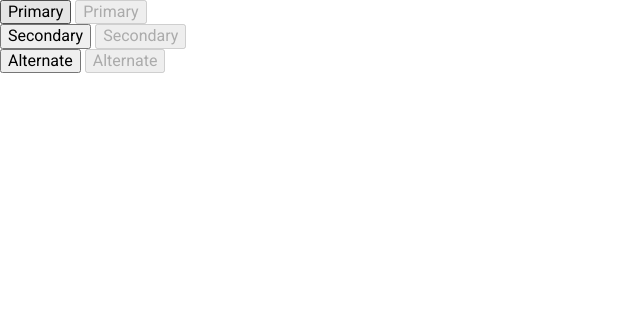
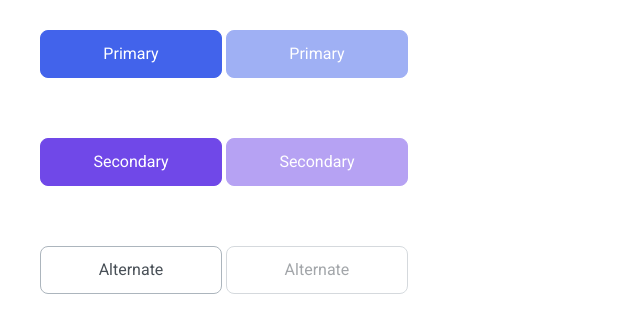
Before and after one commit to js-tasks-ru/htmlcss-20240216_t-klymets, a website: page 03-lection1/01-button/index.html in a window 1280 px wide. Shown: the whole page, without its empty margins (0-640 px from the left). Drawn offline with Linux system fonts and the light colour scheme.

Commit message:
add styles for the buttons.

```diff
--- a/03-lection1/01-button/button.css
+++ b/03-lection1/01-button/button.css
@@ -1 +1,56 @@
-/* Стилизация кнопки */
+.section {
+   padding: 0 40px;
+}
+
+.section__item {
+    padding: 30px 0;
+}
+
+.button {
+    cursor: pointer;
+    height: 48px;
+    width: 182px;
+    border-width: 1px;
+    border-radius: var(--border-radius);
+    border-style: solid;
+    box-sizing: border-box;
+}
+
+.button[disabled],
+.button:disabled {
+    pointer-events: none;
+    opacity: var(--disabled-opacity);
+}
+
+.button_primary {
+    background-color: var(--primary);
+    color: var(--white);
+    border-color: var(--primary);
+}
+
+.button_primary:hover {
+    background-color: var(--primary-hover);
+    border-color: var(--primary-hover);
+}
+
+.button_secondary {
+    background-color: var(--secondary);
+    color: var(--white);
+    border-color: var(--secondary);
+}
+
+.button_secondary:hover {
+    background-color: var(--secondary-hover);
+    border-color: var(--secondary-hover);
+}
+
+.button_alternate {
+    background-color: var(--white);
+    color: var(--alternate);
+    border-color: var(--grey-3);
+}
+
+.button_alternate:hover {
+    background-color: var(--white);
+    border-color: var(--alternate-hover);
+}
--- a/03-lection1/01-button/index.html
+++ b/03-lection1/01-button/index.html
@@ -6,16 +6,16 @@
         <link rel="stylesheet" href="./button.css">
     </head>
     <body>
-    <section>
-        <div>
+    <section class="section">
+        <div class="section__item">
             <button class="button button_primary">Primary</button>
             <button class="button button_primary" disabled>Primary</button>
         </div>
-        <div>
+        <div class="section__item">
             <button class="button button_secondary">Secondary</button>
             <button class="button button_secondary" disabled>Secondary</button>
         </div>
-        <div>
+        <div class="section__item">
             <button class="button button_alternate">Alternate</button>
             <button class="button button_alternate" disabled>Alternate</button>
         </div>
--- a/assets/css/main.css
+++ b/assets/css/main.css
@@ -5,8 +5,10 @@
     --white: #ffffff;
     --black: #212429;
     --pink: #F784AD;
-    --purple: #7048E8;
-    --blue: #374FC7;
+    --purple-1: #7048E8;
+    --purple-2: #5028C6;
+    --blue-1: #4263EB;
+    --blue-2: #2342C0;
     --red: #F03D3E;
     --grey-1: #F8F9FA;
     --grey-2: #DDE2E5;
@@ -14,10 +16,19 @@
     --grey-4: #495057;
 
     --error: var(--red);
-    --success: var(--blue);
+    --success: var(--blue-1);
 
-    --primary: var(--blue);
-    --secondary: var(--purple);
+    --primary: var(--blue-1);
+    --secondary: var(--purple-1);
+    --alternate: var(--grey-4);
+
+    --primary-hover: var(--blue-2);
+    --secondary-hover: var(--purple-2);
+    --alternate-hover: var(--black);
+
+    --border-radius: 8px;
+
+    --disabled-opacity: 0.5;
 }
 
 * {
```
